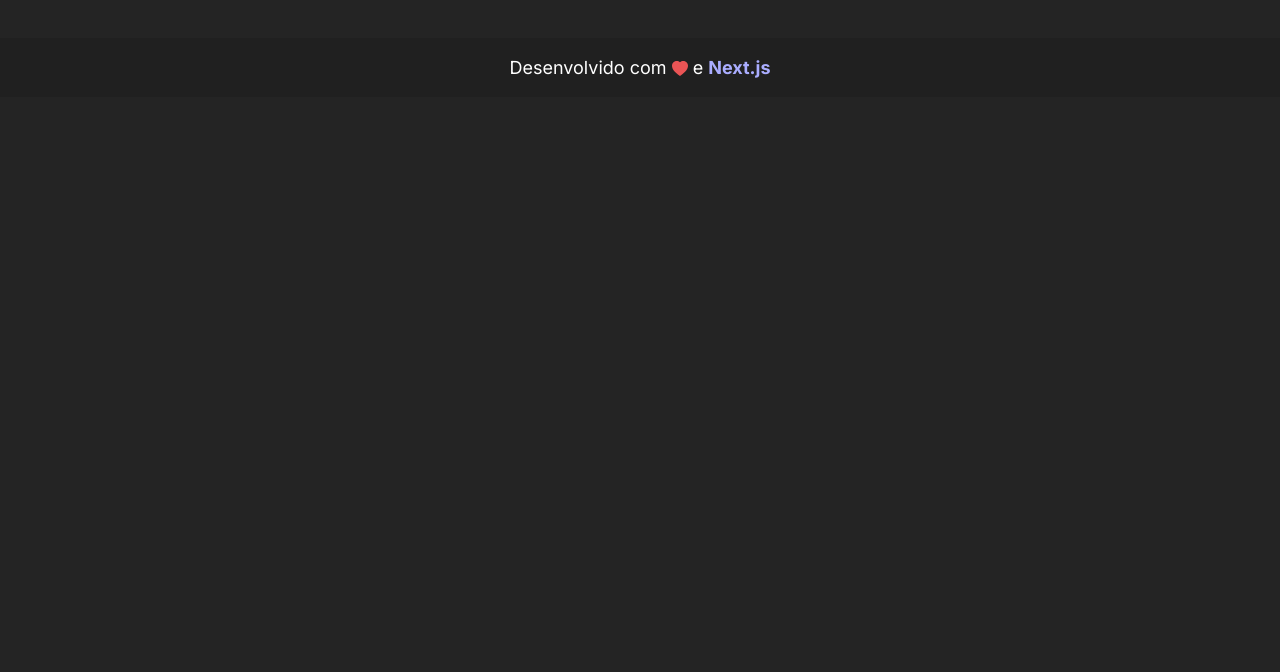
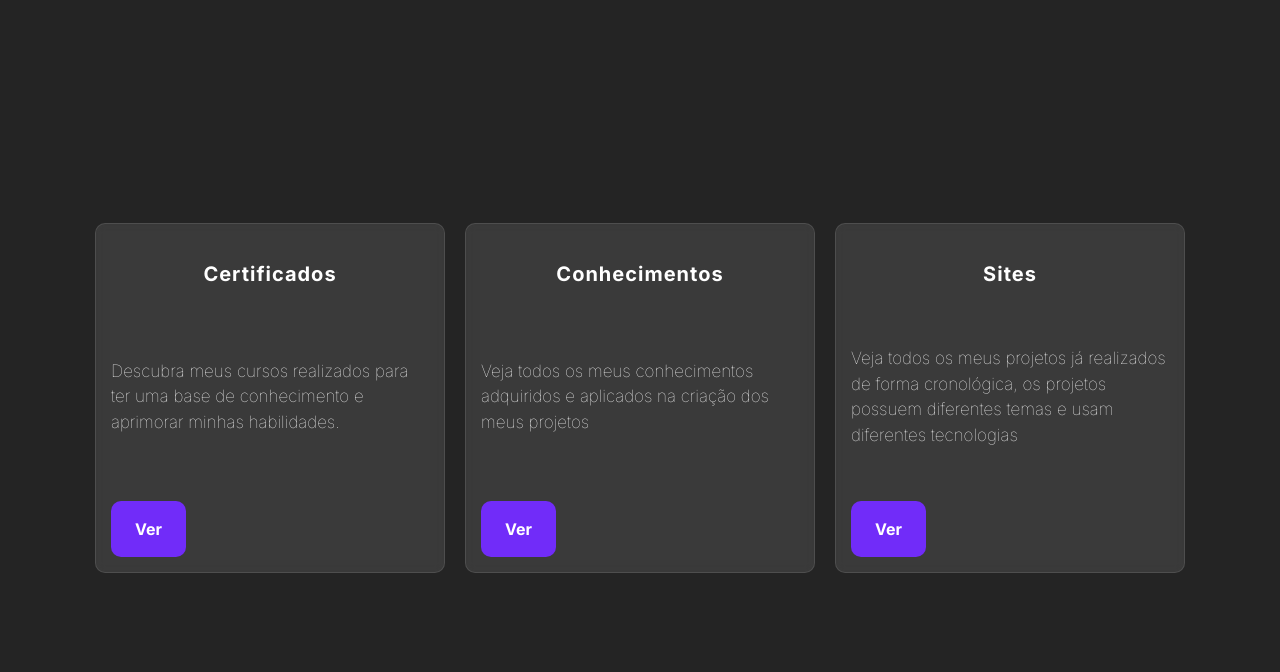
Before and after one commit to victor-kiss/ssik824, a Next.js app: page / in a window 1280 px wide. Shown: the part 1768-2440 px from the top of the page. Before the commit the page ends 1865 px from the top, so only its background shows below. Built offline with nearby package versions, Linux system fonts and the light colour scheme.

Commit message:
Update layout.tsx

```diff
--- a/src/app/layout.tsx
+++ b/src/app/layout.tsx
@@ -2,7 +2,9 @@ import 'bootstrap/dist/css/bootstrap.min.css';
 import './globals.css';
 import Navbar from './components/navbar/navbar';
 import { Inter } from 'next/font/google';
+import Link from 'next/link';
 import { Metadata } from 'next';
+
 
 const inter = Inter({ subsets: ['latin'] });
 export const metadata:Metadata = {
@@ -28,6 +30,23 @@ export default function RootLayout({
         <Navbar/>
       </header>
         {children}
+        <div className='flex-wrapper'>
+          <div className='card'>
+              <span>Certificados</span>
+              <p>Descubra meus cursos realizados para ter uma base de conhecimento e aprimorar minhas habilidades.</p>
+              <Link href="/certificados">Ver</Link>
+          </div>
+          <div className='card'>
+              <span>Conhecimentos</span>
+              <p>Veja todos os meus conhecimentos adquiridos e aplicados na criação dos meus projetos</p>
+              <Link href="/conhecimentos">Ver</Link>
+          </div>
+          <div className='card'>
+              <span>Sites</span>
+              <p>Veja todos os meus projetos já realizados de forma cronológica, os projetos possuem diferentes temas e usam diferentes tecnologias</p>
+              <Link href="/sites">Ver</Link>
+          </div>
+        </div>
         <footer className='footer'>
         <span>Desenvolvido com  <svg xmlns="http://www.w3.org/2000/svg" width="16" height="16" fill="#EA5455" className="bi bi-heart-fill" viewBox="0 0 16 16">
         <path fillRule="evenodd" d="M8 1.314C12.438-3.248 23.534 4.735 8 15-7.534 4.736 3.562-3.248 8 1.314z"/>
```
